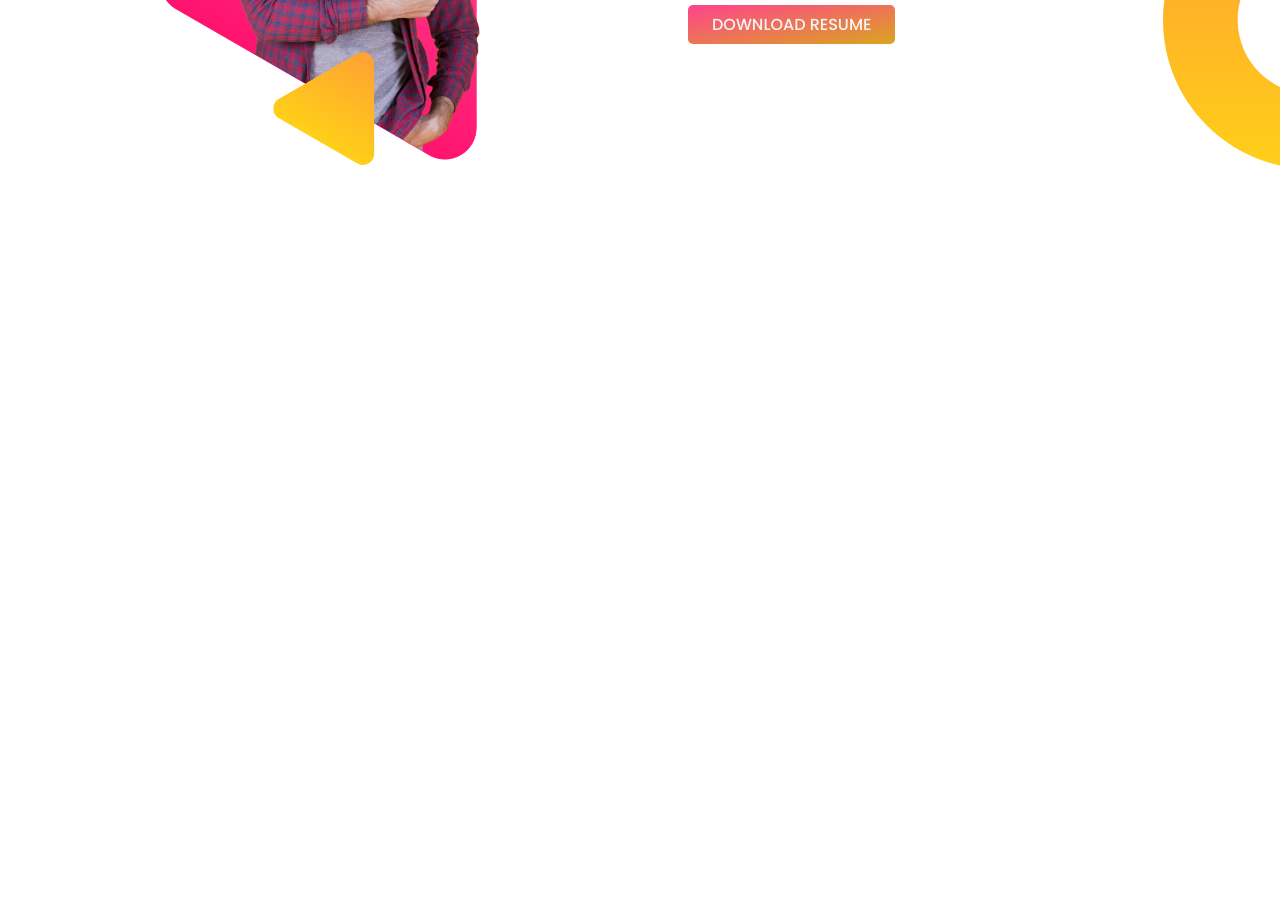
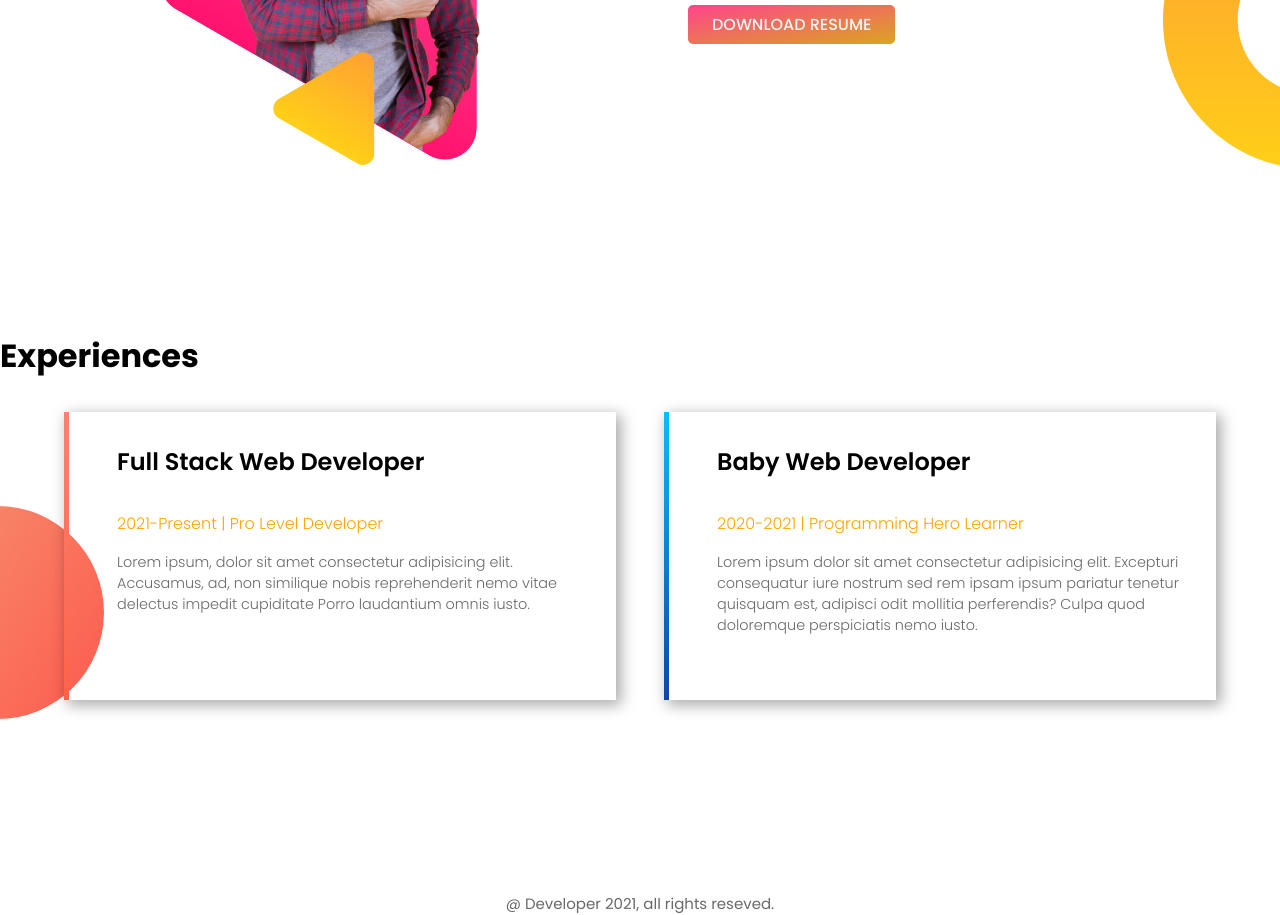
Before and after one commit to FariyaIslam/portfolio-practice, a plain HTML site: page index.html in a window 1280 px wide. Shown: the part 970-1885 px from the top of the page. Before the commit the page ends 1270 px from the top, so only its background shows below. Drawn offline with Linux system fonts and the light colour scheme.

Commit message:
final commit

```diff
--- a/index.html
+++ b/index.html
@@ -43,12 +43,35 @@
                     reprehenderit.</p>
                 <a href="">DOWNLOAD RESUME</a>
             </div>
-
         </div>
-
-
     </section>
     <!--end middle section-->
+
+    <!--start of experience section-->
+    <section class="experience-area">
+        <h2 class="experience--h2">Experiences</h2>
+        <div class="experience--parent container ">
+            <div class="bro box">
+                <h2 class="mb-2">Full Stack Web Developer</h2>
+                <h3 class="mb-1">2021-Present | Pro Level Developer</h3>
+                <p>Lorem ipsum, dolor sit amet consectetur adipisicing elit. Accusamus, ad, non similique nobis
+                    reprehenderit nemo vitae delectus impedit cupiditate Porro laudantium omnis iusto.</p>
+            </div>
+            <div class="baby box">
+                <h2 class="mb-2">Baby Web Developer</h2>
+                <h3 class="mb-1">2020-2021 | Programming Hero Learner</h3>
+                <p>Lorem ipsum dolor sit amet consectetur adipisicing elit. Excepturi consequatur iure nostrum sed rem
+                    ipsam
+                    ipsum pariatur tenetur quisquam est, adipisci odit mollitia perferendis? Culpa quod doloremque
+                    perspiciatis nemo iusto.</p>
+            </div>
+        </div>
+    </section>
+    <!--end of experience section-->
 </body>
 
+<footer>
+    <p> @ Developer 2021, all rights reseved.</p>
+</footer>
+
 </html>
--- a/style.css
+++ b/style.css
@@ -10,6 +10,10 @@ body {
     font-family: 'Poppins', sans-serif;
 }
 
+.container {
+    width: 90%;
+    margin: 0 auto;
+}
 .header{
     height: 70vh;
     width: 100%;
@@ -73,7 +77,7 @@ body {
 
 .middle-area {
     height: 70vh;
-    margin: 0;
+    margin-bottom: 2rem;
     width: 100%;
     background-image: url("images/dream-bg.png");
     background-repeat: no-repeat;
@@ -129,3 +133,63 @@ body {
     color: whitesmoke;
     font-weight: 500;
 }
+
+.experience-area {
+    height: 70vh;
+    width: 100%;
+    background-image: url('./images/exp-bg.png');
+    background-repeat: no-repeat;
+    background-position: left;
+
+}
+.experience--parent {
+    display: flex;
+}
+.experience--parent h2{
+    font-weight: 600;
+}
+.experience--parent h3{
+    color: orange;
+    font-size: 1rem;
+    font-weight: 300;
+}
+.experience--parent p {
+    font-weight: 100;
+    color: dimgray;
+    font-size: .9rem;
+}
+.bro {
+    width: 50%;
+    padding: 2rem 2rem 4rem 3rem;
+    margin-right: 3rem;
+    border-left: 5px solid;
+    border-image: linear-gradient( salmon, tomato);
+    border-image-slice: 1;
+}
+
+ .baby {
+     width: 50%;
+     padding: 2rem 2rem 4rem 3rem;
+     border-left: 5px solid;
+    border-image: linear-gradient(to bottom, rgb(8, 191, 247), rgb(18, 66, 170));
+    border-image-slice: 1;
+ }
+ .experience--h2 {
+     margin-bottom: 2rem;
+     font-size: 2rem;
+ }
+.mb-2 {
+    margin-bottom: 2rem;
+}
+.mb-1
+{
+    margin-bottom: 1rem;
+}
+.box{
+    box-shadow: 4px 4px 14px 1px rgb(0 0 0 / 34%)
+}
+footer{
+    text-align: center;
+    font-size: 15px;
+    color: dimgray;
+}
```
